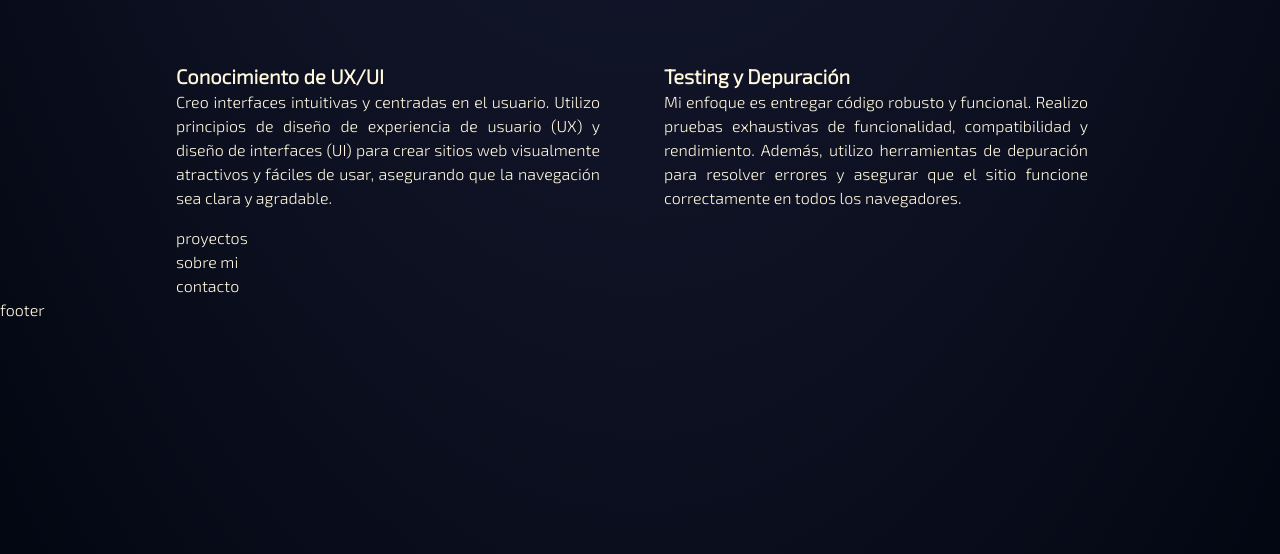
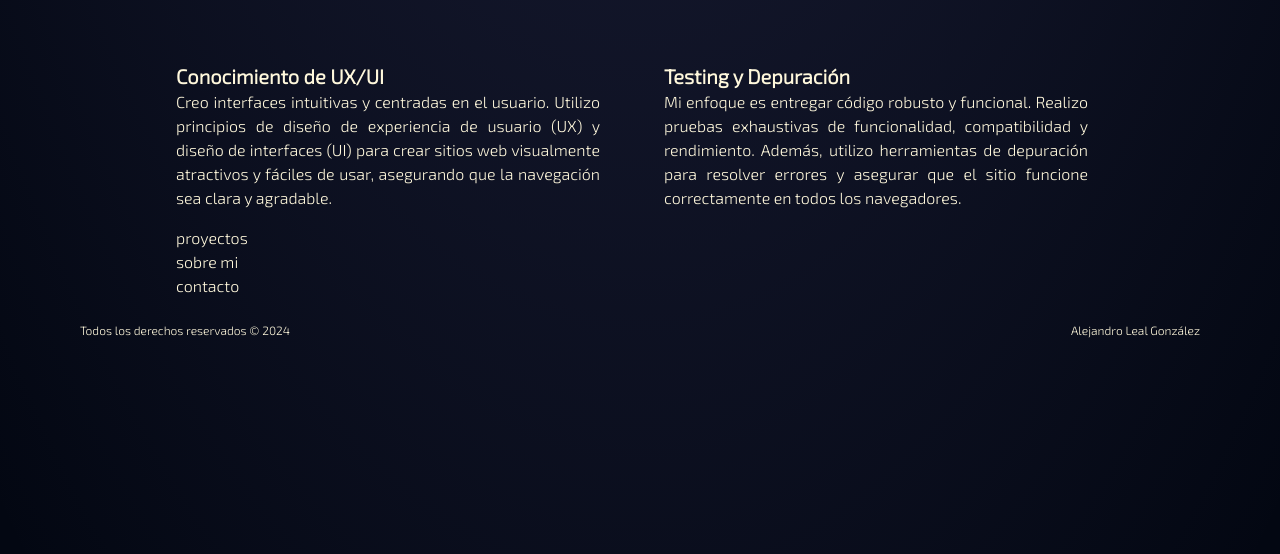
Before and after one commit to AlejandroLealG/portfolio, a Next.js app: page / in a window 1280 px wide. Shown: the part 964-1518 px from the top of the page. Built offline with nearby package versions, Linux system fonts and the light colour scheme.

Commit message:
Agregado footer sencillo

```diff
--- /dev/null
+++ b/src/app/components/footer/Footer.tsx
@@ -0,0 +1,8 @@
+export default function Footer() {
+  return (
+    <div className="flex flex-row justify-between px-20 py-6 text-xs">
+      <p>Todos los derechos reservados © 2024</p>
+      <p>Alejandro Leal González</p>
+    </div>
+  );
+}
--- a/src/app/layout.tsx
+++ b/src/app/layout.tsx
@@ -9,8 +9,8 @@ const exo_2 = Exo_2({
 });
 
 export const metadata: Metadata = {
-  title: "Create Next App",
-  description: "Generated by create next app",
+  title: "Mis proyectos",
+  description: "Porfolio de Alejandro Leal Gonzalez",
 };
 
 export default function RootLayout({
--- a/src/app/page.tsx
+++ b/src/app/page.tsx
@@ -1,6 +1,7 @@
 import Header from '@/app/components/header/Header'
 import Initial from '@/app/components/aboutMe/Initial'
-import Qualities from './components/qualities/Qualities'
+import Qualities from '@/app/components/qualities/Qualities'
+import Footer from '@/app/components/footer/Footer';
 
 export default function Home() {
   return (
@@ -13,7 +14,7 @@ export default function Home() {
         <p>sobre mi</p>
         <p>contacto</p>
       </div>
-      <p>footer</p>
+      <Footer />
     </main>
   );
 }
```
